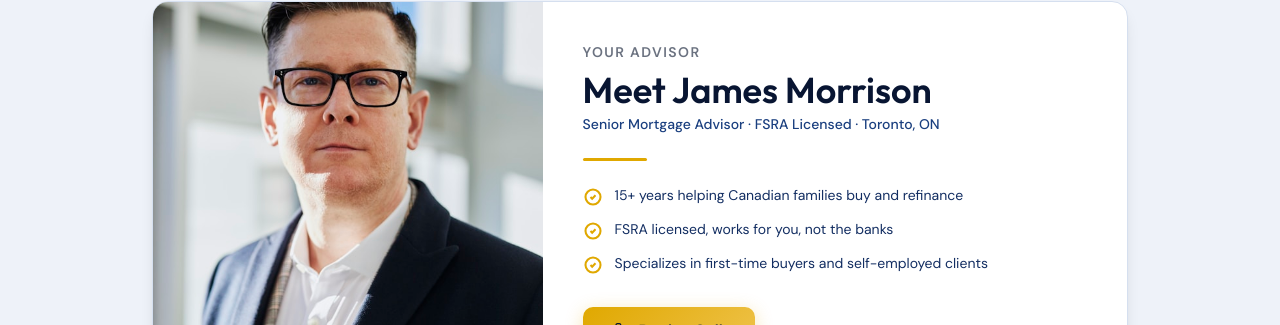
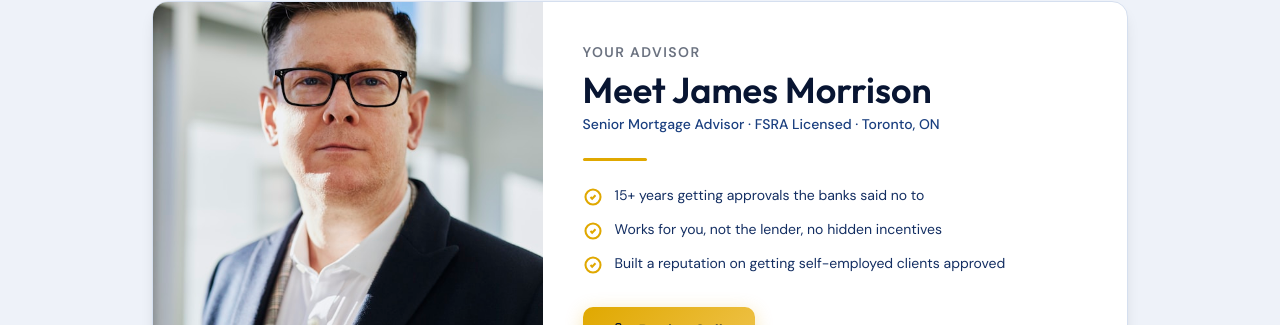
Before and after one commit to melzeranthony6-ai/clearpath-mortgage, a React (Vite) app: page / in a window 1280 px wide. Shown: the part 3818-4143 px from the top of the page. Built offline with nearby package versions, Linux system fonts and the light colour scheme.

Commit message:
copy: rewrite advisor bullets

```diff
--- a/src/components/MeetYourAdvisor.tsx
+++ b/src/components/MeetYourAdvisor.tsx
@@ -1,8 +1,8 @@
 function MeetYourAdvisor() {
   const bullets = [
-    '15+ years helping Canadian families buy and refinance',
-    'FSRA licensed, works for you, not the banks',
-    'Specializes in first-time buyers and self-employed clients',
+    '15+ years getting approvals the banks said no to',
+    'Works for you, not the lender, no hidden incentives',
+    'Built a reputation on getting self-employed clients approved',
   ]
 
   return (
```
